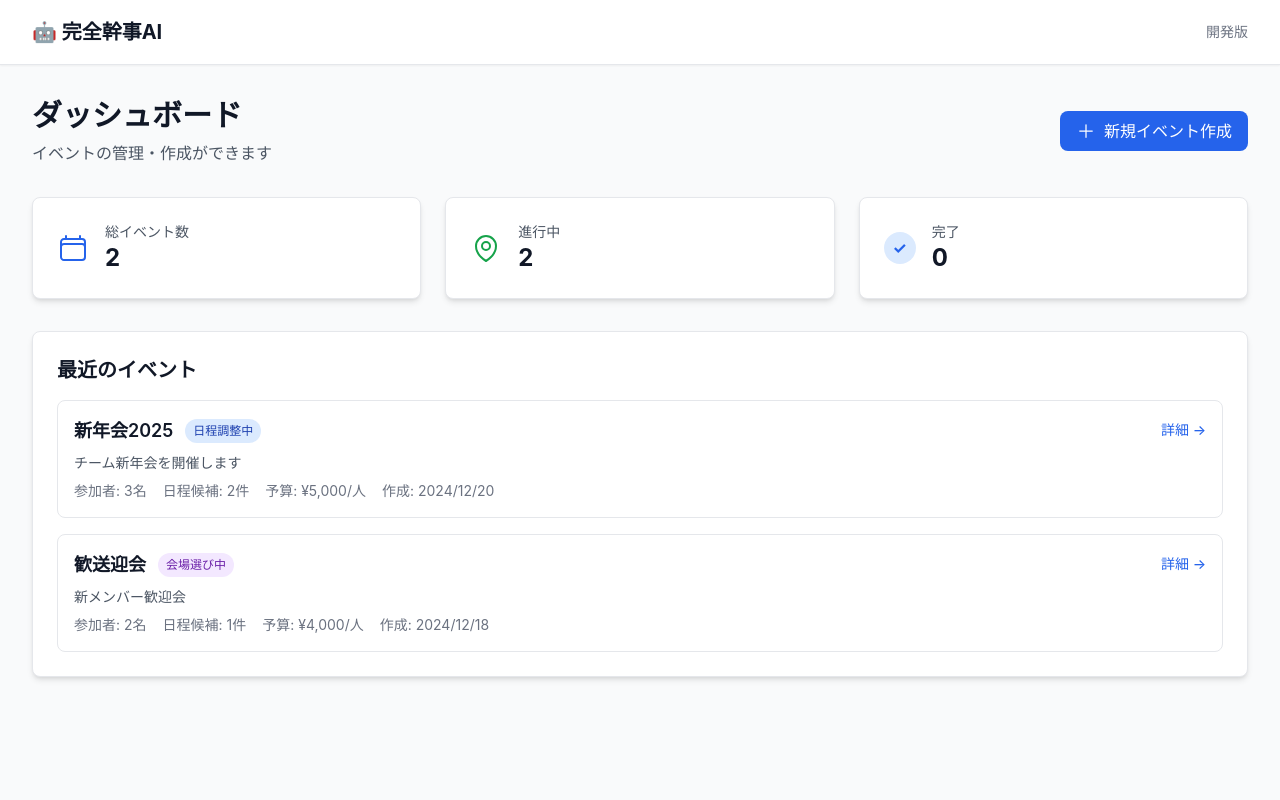
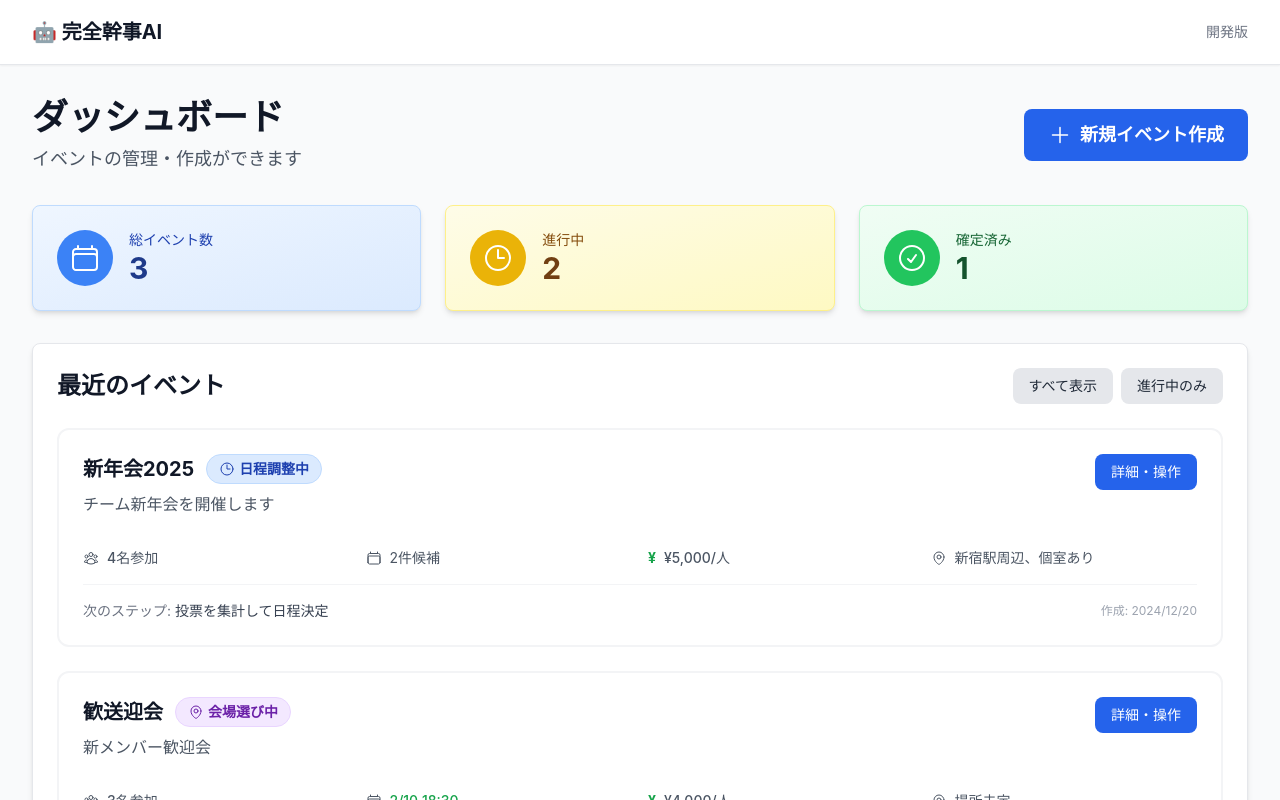
Before and after one commit to d01ki/complete-kanji-ai, a Next.js app: page / in a window 1280 px wide. Shown: the top 800 px of the page. Built offline with nearby package versions, Linux system fonts and the light colour scheme.

Commit message:
🎨 UI大幅改善 - より操作しやすく美しいダッシュボード

```diff
--- a/src/app/page.tsx
+++ b/src/app/page.tsx
@@ -1,5 +1,5 @@
 import Link from 'next/link'
-import { PlusIcon, CalendarIcon, MapPinIcon } from '@heroicons/react/24/outline'
+import { PlusIcon, CalendarIcon, MapPinIcon, UserGroupIcon, ClockIcon, CheckCircleIcon } from '@heroicons/react/24/outline'
 
 // ダミーデータ
 const dummyEvents = [
@@ -11,14 +11,16 @@ const dummyEvents = [
     participants: [
       { name: '田中', slack_id: '@tanaka' },
       { name: '佐藤', slack_id: '@sato' },
-      { name: '鈴木', slack_id: '@suzuki' }
+      { name: '鈴木', slack_id: '@suzuki' },
+      { name: '山田', slack_id: '@yamada' }
     ],
     date_options: [
-      { date: '2025-01-15 19:00' },
-      { date: '2025-01-16 19:00' }
+      { date: '2025-01-15 19:00', votes: 3 },
+      { date: '2025-01-16 19:00', votes: 1 }
     ],
     created_at: '2024-12-20T10:00:00Z',
-    budget: 5000
+    budget: 5000,
+    location_conditions: '新宿駅周辺、個室あり'
   },
   {
     id: '2',
@@ -27,13 +29,32 @@ const dummyEvents = [
     status: 'VENUE_SELECTION',
     participants: [
       { name: '山田', slack_id: '@yamada' },
-      { name: '高橋', slack_id: '@takahashi' }
+      { name: '高橋', slack_id: '@takahashi' },
+      { name: '伊藤', slack_id: '@ito' }
     ],
     date_options: [
-      { date: '2025-02-10 18:30' }
+      { date: '2025-02-10 18:30', votes: 3 }
     ],
     created_at: '2024-12-18T14:00:00Z',
-    budget: 4000
+    budget: 4000,
+    decided_date: '2025-02-10 18:30'
+  },
+  {
+    id: '3',
+    title: 'プロジェクト打ち上げ',
+    description: 'Q4プロジェクト成功祝い',
+    status: 'CONFIRMED',
+    participants: [
+      { name: '佐藤', slack_id: '@sato' },
+      { name: '田中', slack_id: '@tanaka' }
+    ],
+    date_options: [
+      { date: '2025-01-20 19:00', votes: 2 }
+    ],
+    created_at: '2024-12-15T09:00:00Z',
+    budget: 6000,
+    decided_date: '2025-01-20 19:00',
+    decided_venue: '新宿 個室居酒屋 龍'
   }
 ]
 
@@ -52,61 +73,85 @@ export default function HomePage() {
 
   const getStatusColor = (status: string) => {
     const colorMap = {
-      PLANNING: 'bg-yellow-100 text-yellow-800',
-      DATE_VOTING: 'bg-blue-100 text-blue-800',
-      VENUE_SELECTION: 'bg-purple-100 text-purple-800',
-      CONFIRMED: 'bg-green-100 text-green-800',
-      COMPLETED: 'bg-gray-100 text-gray-800',
-      CANCELLED: 'bg-red-100 text-red-800'
+      PLANNING: 'bg-yellow-100 text-yellow-800 border-yellow-200',
+      DATE_VOTING: 'bg-blue-100 text-blue-800 border-blue-200',
+      VENUE_SELECTION: 'bg-purple-100 text-purple-800 border-purple-200',
+      CONFIRMED: 'bg-green-100 text-green-800 border-green-200',
+      COMPLETED: 'bg-gray-100 text-gray-800 border-gray-200',
+      CANCELLED: 'bg-red-100 text-red-800 border-red-200'
     }
-    return colorMap[status as keyof typeof colorMap] || 'bg-gray-100 text-gray-800'
+    return colorMap[status as keyof typeof colorMap] || 'bg-gray-100 text-gray-800 border-gray-200'
+  }
+
+  const getStatusIcon = (status: string) => {
+    switch(status) {
+      case 'DATE_VOTING': return <ClockIcon className="w-4 h-4" />
+      case 'VENUE_SELECTION': return <MapPinIcon className="w-4 h-4" />
+      case 'CONFIRMED': return <CheckCircleIcon className="w-4 h-4" />
+      default: return <CalendarIcon className="w-4 h-4" />
+    }
+  }
+
+  const getNextAction = (event: any) => {
+    switch(event.status) {
+      case 'DATE_VOTING': return '投票を集計して日程決定'
+      case 'VENUE_SELECTION': return 'AI会場提案で場所を決定'
+      case 'CONFIRMED': return '参加者に最終通知'
+      default: return '詳細を確認'
+    }
   }
 
   return (
     <div>
       {/* ヘッダー */}
-      <div className="flex justify-between items-center mb-8">
-        <div>
-          <h1 className="text-3xl font-bold text-gray-900">ダッシュボード</h1>
-          <p className="text-gray-600 mt-2">イベントの管理・作成ができます</p>
+      <div className="flex flex-col lg:flex-row lg:justify-between lg:items-center mb-8">
+        <div className="mb-4 lg:mb-0">
+          <h1 className="text-4xl font-bold text-gray-900 mb-2">ダッシュボード</h1>
+          <p className="text-gray-600 text-lg">イベントの管理・作成ができます</p>
         </div>
-        <Link href="/events/create" className="btn-primary flex items-center gap-2">
-          <PlusIcon className="w-5 h-5" />
+        <Link href="/events/create" className="btn-primary flex items-center justify-center gap-2 px-6 py-3 text-lg font-semibold">
+          <PlusIcon className="w-6 h-6" />
           新規イベント作成
         </Link>
       </div>
 
-      {/* 統計情報 */}
+      {/* 統計カード */}
       <div className="grid grid-cols-1 md:grid-cols-3 gap-6 mb-8">
-        <div className="card">
+        <div className="card bg-gradient-to-br from-blue-50 to-blue-100 border-blue-200">
           <div className="flex items-center">
-            <CalendarIcon className="w-8 h-8 text-primary-600" />
+            <div className="p-3 bg-blue-500 rounded-full">
+              <CalendarIcon className="w-8 h-8 text-white" />
+            </div>
             <div className="ml-4">
-              <p className="text-sm font-medium text-gray-600">総イベント数</p>
-              <p className="text-2xl font-bold text-gray-900">{dummyEvents.length}</p>
+              <p className="text-sm font-medium text-blue-800">総イベント数</p>
+              <p className="text-3xl font-bold text-blue-900">{dummyEvents.length}</p>
             </div>
           </div>
         </div>
-        <div className="card">
+
+        <div className="card bg-gradient-to-br from-yellow-50 to-yellow-100 border-yellow-200">
           <div className="flex items-center">
-            <MapPinIcon className="w-8 h-8 text-green-600" />
+            <div className="p-3 bg-yellow-500 rounded-full">
+              <ClockIcon className="w-8 h-8 text-white" />
+            </div>
             <div className="ml-4">
-              <p className="text-sm font-medium text-gray-600">進行中</p>
-              <p className="text-2xl font-bold text-gray-900">
+              <p className="text-sm font-medium text-yellow-800">進行中</p>
+              <p className="text-3xl font-bold text-yellow-900">
                 {dummyEvents.filter(e => ['PLANNING', 'DATE_VOTING', 'VENUE_SELECTION'].includes(e.status)).length}
               </p>
             </div>
           </div>
         </div>
-        <div className="card">
+
+        <div className="card bg-gradient-to-br from-green-50 to-green-100 border-green-200">
           <div className="flex items-center">
-            <div className="w-8 h-8 bg-blue-100 rounded-full flex items-center justify-center">
-              <span className="text-blue-600 font-bold">✓</span>
+            <div className="p-3 bg-green-500 rounded-full">
+              <CheckCircleIcon className="w-8 h-8 text-white" />
             </div>
             <div className="ml-4">
-              <p className="text-sm font-medium text-gray-600">完了</p>
-              <p className="text-2xl font-bold text-gray-900">
-                {dummyEvents.filter(e => e.status === 'COMPLETED').length}
+              <p className="text-sm font-medium text-green-800">確定済み</p>
+              <p className="text-3xl font-bold text-green-900">
+                {dummyEvents.filter(e => e.status === 'CONFIRMED').length}
               </p>
             </div>
           </div>
@@ -115,38 +160,87 @@ export default function HomePage() {
 
       {/* イベント一覧 */}
       <div className="card">
-        <h2 className="text-xl font-bold text-gray-900 mb-4">最近のイベント</h2>
-        <div className="space-y-4">
+        <div className="flex justify-between items-center mb-6">
+          <h2 className="text-2xl font-bold text-gray-900">最近のイベント</h2>
+          <div className="flex gap-2">
+            <button className="btn-secondary text-sm">すべて表示</button>
+            <button className="btn-secondary text-sm">進行中のみ</button>
+          </div>
+        </div>
+
+        <div className="grid gap-6">
           {dummyEvents.map((event) => (
-            <div key={event.id} className="border border-gray-200 rounded-lg p-4 hover:bg-gray-50 transition-colors">
-              <div className="flex justify-between items-start">
+            <div key={event.id} className="border-2 border-gray-100 rounded-xl p-6 hover:border-primary-200 hover:shadow-lg transition-all duration-200">
+              {/* イベントヘッダー */}
+              <div className="flex flex-col lg:flex-row lg:justify-between lg:items-start mb-4">
                 <div className="flex-1">
                   <div className="flex items-center gap-3 mb-2">
-                    <h3 className="text-lg font-semibold text-gray-900">
-                      <Link href={`/events/${event.id}`} className="hover:text-primary-600">
-                        {event.title}
-                      </Link>
+                    <h3 className="text-xl font-bold text-gray-900">
+                      {event.title}
                     </h3>
-                    <span className={`px-2 py-1 rounded-full text-xs font-medium ${getStatusColor(event.status)}`}>
+                    <span className={`px-3 py-1 rounded-full text-sm font-semibold border ${getStatusColor(event.status)} flex items-center gap-1`}>
+                      {getStatusIcon(event.status)}
                       {getStatusText(event.status)}
                     </span>
                   </div>
-                  <p className="text-gray-600 text-sm mb-2">{event.description}</p>
-                  <div className="flex items-center gap-4 text-sm text-gray-500">
-                    <span>参加者: {event.participants.length}名</span>
-                    <span>日程候補: {event.date_options.length}件</span>
-                    <span>予算: ¥{event.budget?.toLocaleString()}/人</span>
-                    <span>作成: {new Date(event.created_at).toLocaleDateString('ja-JP')}</span>
-                  </div>
+                  <p className="text-gray-600 mb-4">{event.description}</p>
                 </div>
-                <div className="ml-4">
+                <div className="flex gap-2 mt-4 lg:mt-0">
                   <Link
                     href={`/events/${event.id}`}
-                    className="text-primary-600 hover:text-primary-800 text-sm font-medium"
+                    className="btn-primary text-sm px-4 py-2"
                   >
-                    詳細 →
+                    詳細・操作
                   </Link>
                 </div>
+              </div>
+
+              {/* イベント詳細情報 */}
+              <div className="grid grid-cols-1 md:grid-cols-2 lg:grid-cols-4 gap-4 mb-4">
+                <div className="flex items-center gap-2 text-sm text-gray-600">
+                  <UserGroupIcon className="w-4 h-4" />
+                  <span className="font-medium">{event.participants.length}名参加</span>
+                </div>
+
+                <div className="flex items-center gap-2 text-sm text-gray-600">
+                  <CalendarIcon className="w-4 h-4" />
+                  {event.decided_date ? (
+                    <span className="font-medium text-green-600">
+                      {new Date(event.decided_date).toLocaleDateString('ja-JP', {
+                        month: 'numeric', day: 'numeric', hour: '2-digit', minute: '2-digit'
+                      })}
+                    </span>
+                  ) : (
+                    <span>{event.date_options.length}件候補</span>
+                  )}
+                </div>
+
+                <div className="flex items-center gap-2 text-sm text-gray-600">
+                  <span className="font-bold text-green-600">¥</span>
+                  <span className="font-medium">¥{event.budget?.toLocaleString()}/人</span>
+                </div>
+
+                {event.decided_venue ? (
+                  <div className="flex items-center gap-2 text-sm text-gray-600">
+                    <MapPinIcon className="w-4 h-4" />
+                    <span className="font-medium text-green-600">{event.decided_venue}</span>
+                  </div>
+                ) : (
+                  <div className="flex items-center gap-2 text-sm text-gray-600">
+                    <MapPinIcon className="w-4 h-4" />
+                    <span>{event.location_conditions || '場所未定'}</span>
+                  </div>
+                )}
+              </div>
+
+              {/* 次のアクション */}
+              <div className="flex items-center justify-between pt-4 border-t border-gray-100">
+                <span className="text-sm text-gray-500">
+                  次のステップ: <span className="font-medium text-gray-700">{getNextAction(event)}</span>
+                </span>
+                <span className="text-xs text-gray-400">
+                  作成: {new Date(event.created_at).toLocaleDateString('ja-JP')}
+                </span>
               </div>
             </div>
           ))}
```
